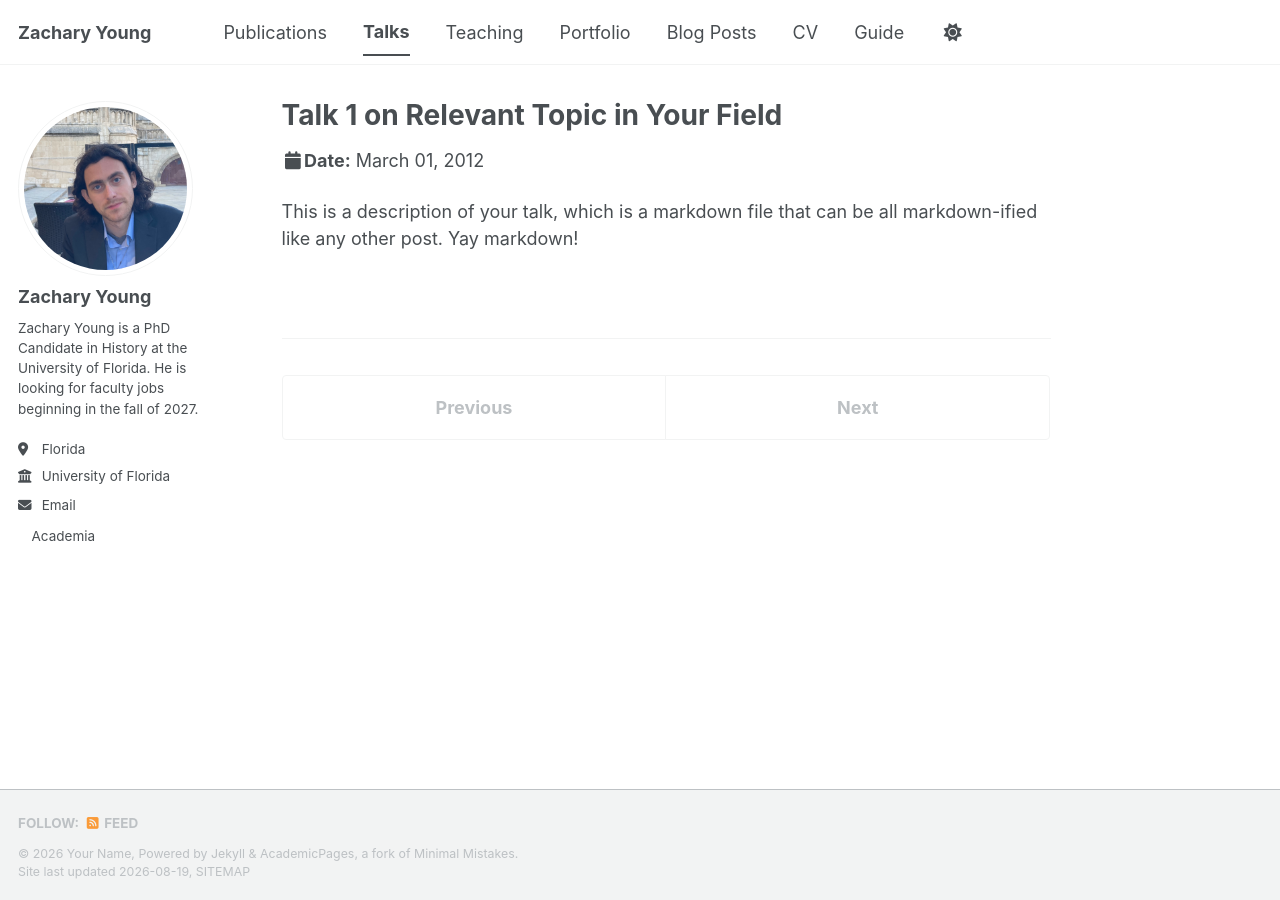
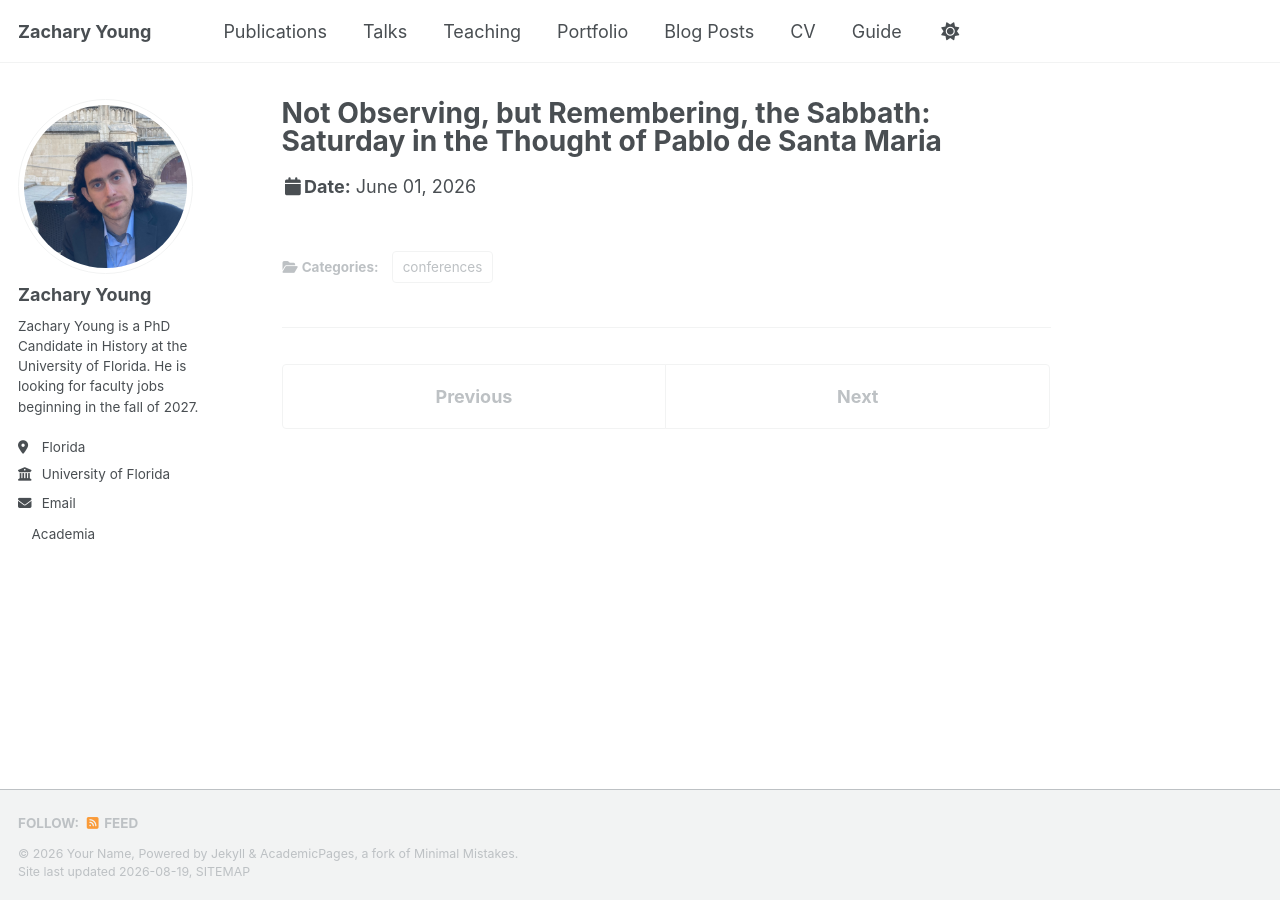
Before and after one commit to youngzacharya/youngzacharya, a Jekyll site: the page built from _talks/2012-03-01-talk-1.md, in a window 1280 px wide. Built offline with Jekyll 4.4.1, drawn with Linux system fonts in a browser that asks for light colours; a style sheet for code colours, icons or effects is not loaded.

Commit message:
Update 2012-03-01-talk-1.md

```diff
--- a/_talks/2012-03-01-talk-1.md
+++ b/_talks/2012-03-01-talk-1.md
@@ -1,11 +1,12 @@
 ---
-title: "Talk 1 on Relevant Topic in Your Field"
-collection: talks
-type: "Talk"
-permalink: /talks/2012-03-01-talk-1
-venue: "UC San Francisco, Department of Testing"
-date: 2012-03-01
-location: "San Francisco, CA, USA"
+title: "Not Observing, but Remembering, the Sabbath: Saturday in the Thought of Pablo de Santa Maria"
+collection: publications
+category: conferences
+permalink: /publication/ICMS2026
+excerpt:
+date: June 2026
+venue: 'International Conference on Medieval Studies'
+slidesurl:
+paperurl:
+citation:
 ---
-
-This is a description of your talk, which is a markdown file that can be all markdown-ified like any other post. Yay markdown!
```
